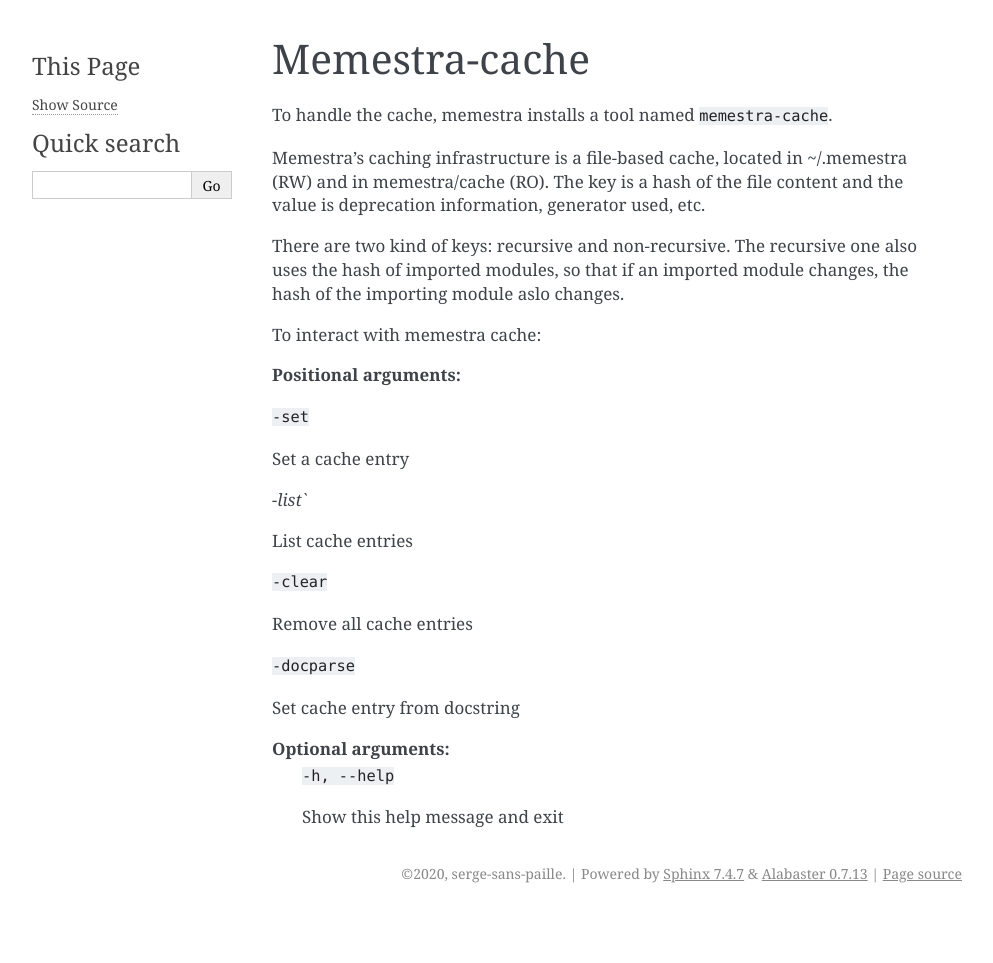
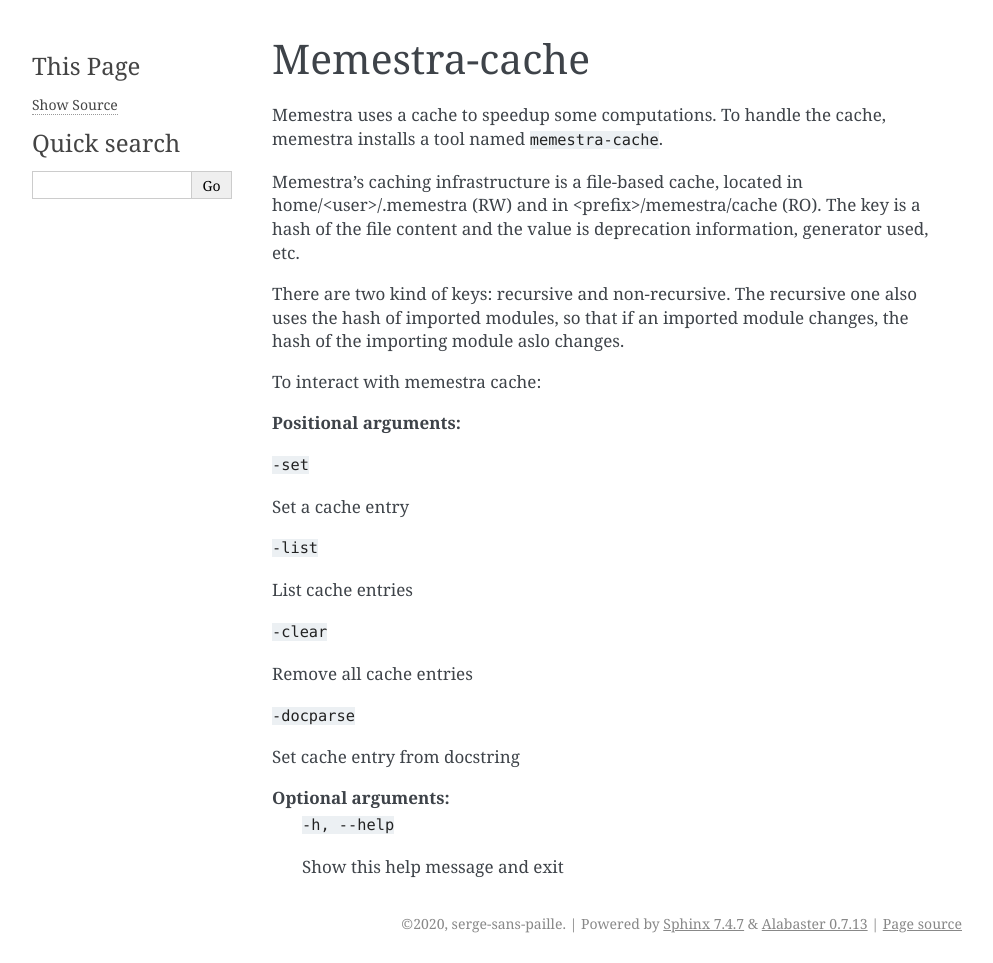
Before and after one commit to QuantStack/memestra, a Sphinx documentation site: the page built from docs/memestra-cache.rst, in a window 1280 px wide. Shown: the whole page, without its empty margins (148-1141 px from the left). Built offline with Sphinx 7.4.7, drawn with Linux system fonts in a browser that asks for light colours; the version number is read from the project's files by our own code; before the commit the page ends 913 px from its top, so only the background shows below that.

Commit message:
Fix typos

```diff
--- a/docs/memestra-cache.rst
+++ b/docs/memestra-cache.rst
@@ -1,9 +1,9 @@
 Memestra-cache
 ==============
 
-To handle the cache, memestra installs a tool named ``memestra-cache``.
+Memestra uses a cache to speedup some computations. To handle the cache, memestra installs a tool named ``memestra-cache``.
 
-Memestra's caching infrastructure is a file-based cache, located in ~/.memestra (RW) and in memestra/cache (RO). The key is a hash of the file content and the value is deprecation information, generator used, etc.
+Memestra's caching infrastructure is a file-based cache, located in home/<user>/.memestra (RW) and in <prefix>/memestra/cache (RO). The key is a hash of the file content and the value is deprecation information, generator used, etc.
 
 There are two kind of keys: recursive and non-recursive. The recursive one also uses the hash of imported modules, so that if an imported module changes, the hash of the importing module aslo changes.
 
@@ -15,7 +15,7 @@
 
 Set a cache entry
 
-`-list``
+``-list``
 
 List cache entries
 
```
